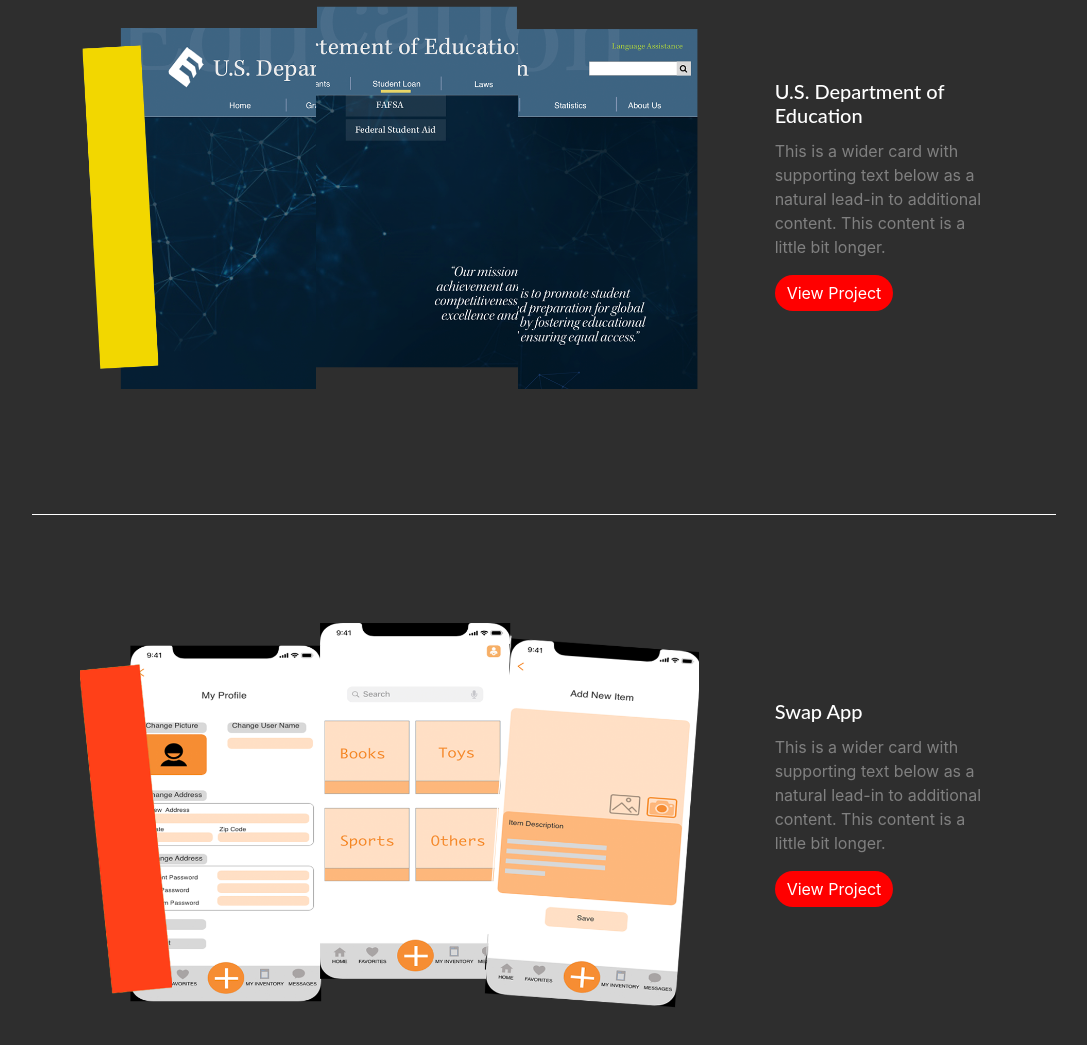
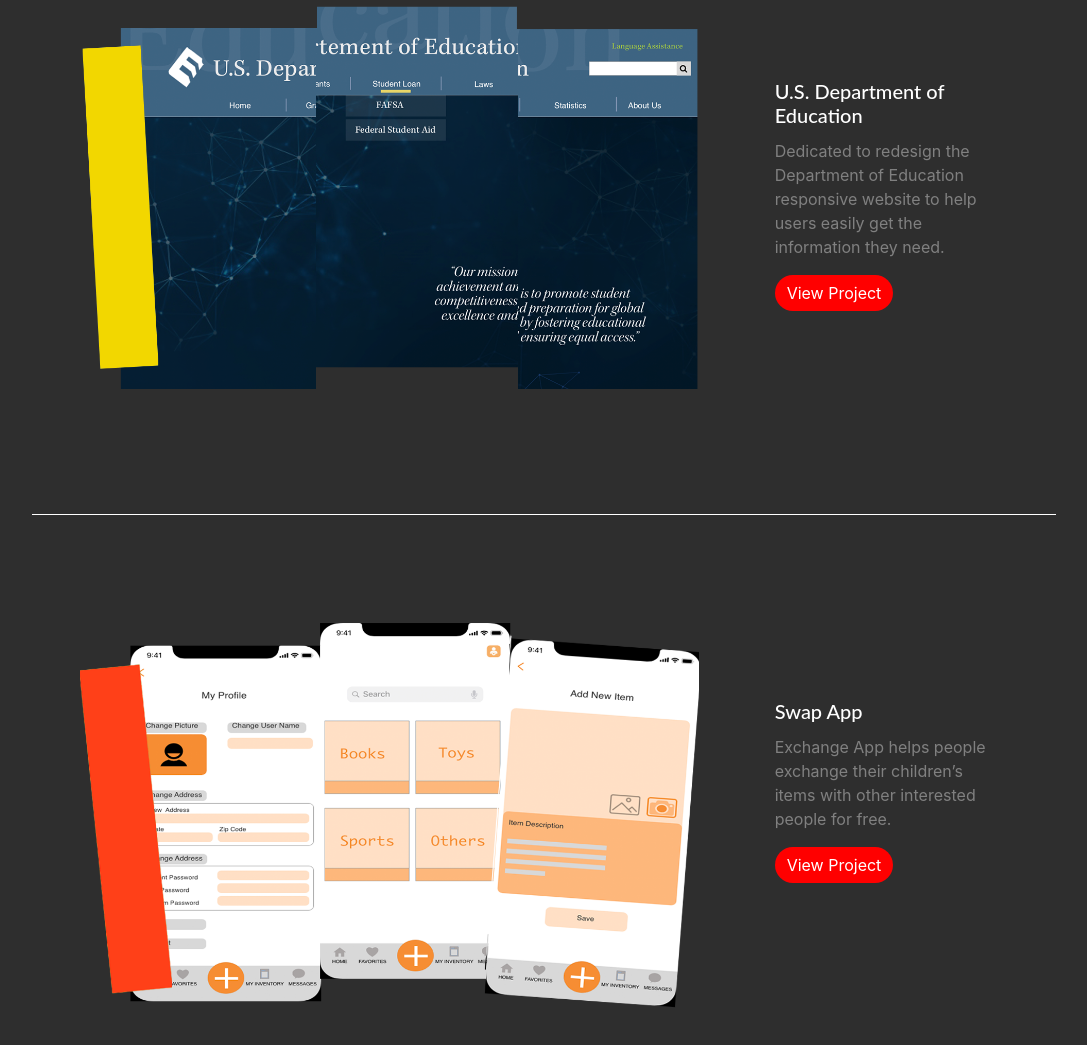
Before and after one commit to cqfly/21-protofolio, a plain HTML site: page index.html in a window 1280 px wide. Shown: the part 1284-2329 px from the top of the page, without its empty margins (96-1183 px from the left). Drawn offline with nearby package versions, Linux system fonts and the light colour scheme.

Commit message:
Update index.html

```diff
--- a/index.html
+++ b/index.html
@@ -129,7 +129,7 @@
         <div class="col-md-4 col-sm-12">
           <div class="card-body">
             <h5 class="card-title">U.S. Department of Education</h5>
-            <p class="card-text">This is a wider card with supporting text below as a natural lead-in to additional content. This content is a little bit longer.</p>
+            <p class="card-text">Dedicated to redesign the Department of Education responsive website to help users easily get the information they need.</p>
             <a href="#" class="btn btn-primary">View Project</a>
           </div>
         </div>
@@ -145,7 +145,9 @@
           <div class="col-md-4 col-sm-12">
             <div class="card-body">
               <h5 class="card-title">Swap App</h5>
-              <p class="card-text">This is a wider card with supporting text below as a natural lead-in to additional content. This content is a little bit longer.</p>
+              <p class="card-text">Exchange App helps people exchange their children’s items with other interested people for free.
+
+                </p>
               <a href="#" class="btn btn-primary" role="button">View Project</a>
             </div>
           </div>
```
